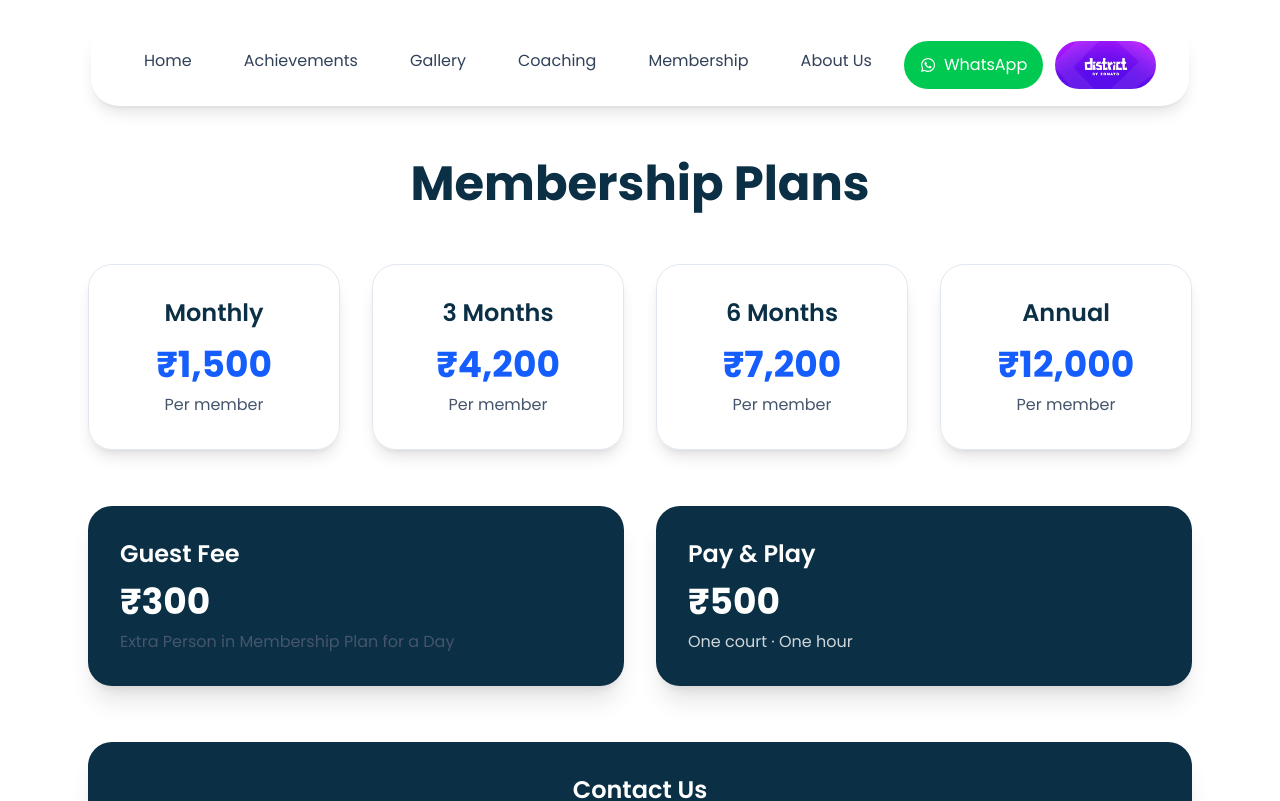
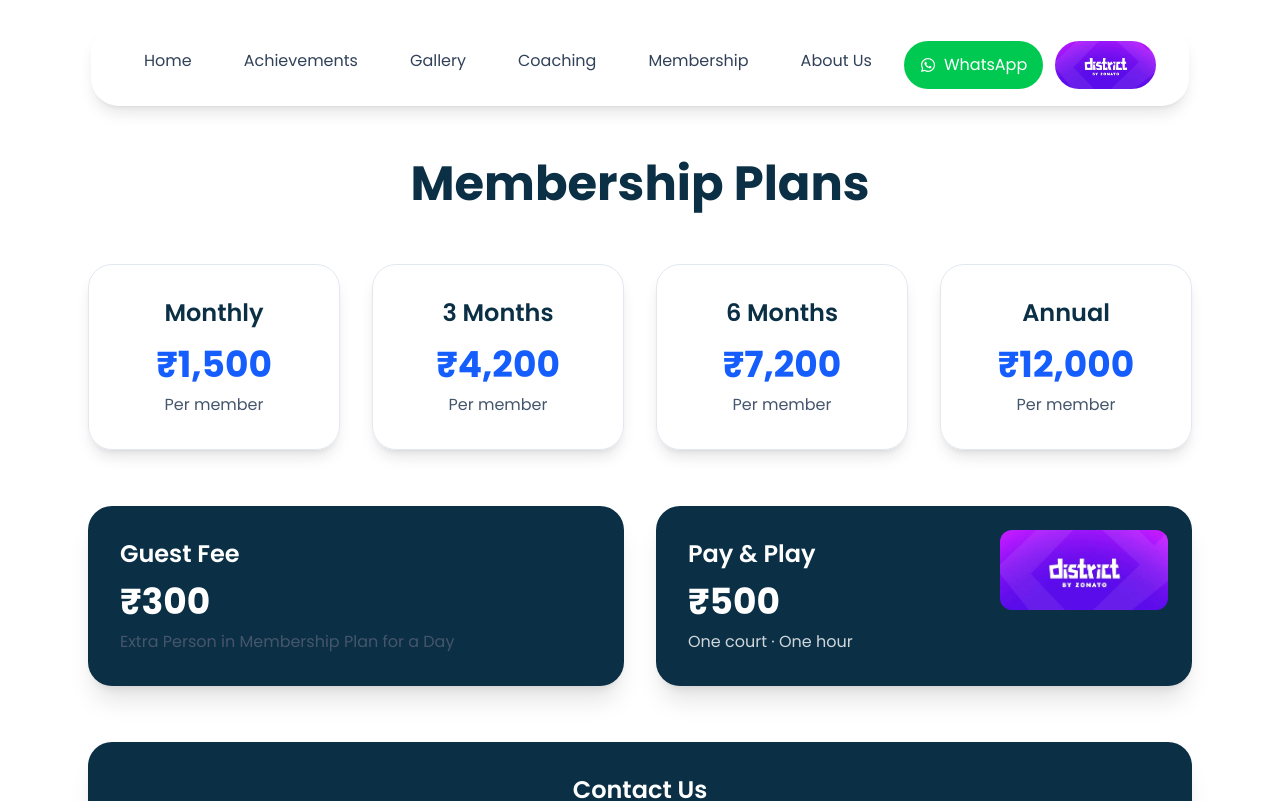
Before and after one commit to periza0/mlm-admin, a React (Vite) app: page /membership in a window 1280 px wide. Shown: the top 801 px of the page. Built offline with nearby package versions, Linux system fonts and the light colour scheme.

Commit message:
membership logo

```diff
--- a/src/pages/Membership.jsx
+++ b/src/pages/Membership.jsx
@@ -1,3 +1,4 @@
+import districtLogo from "../assets/district1.png";
 export default function Membership() {
   return (
 <section className="pt-40 pb-24 bg-white">
@@ -68,11 +69,25 @@ export default function Membership() {
           Extra Person in Membership Plan for a Day
         </p>
       </div>
+      <div className="relative rounded-3xl bg-[#0b3046] p-8 text-white shadow-xl">
 
-      <div className="rounded-3xl bg-[#0b3046] p-8 text-white shadow-xl">
+  <a
+    href="https://www.district.in/play/mlm-sports-club-mlm-sports-club-amritsar-slots-booking"
+    target="_blank"
+    rel="noreferrer"
+    className="absolute top-6 right-6 hover:scale-105 transition"
+  >
+    <img
+      src={districtLogo}
+      alt="District"
+      className="h-20 w-auto rounded-xl"
+    />
+  </a>
+
   <h3 className="text-2xl font-semibold">
     Pay & Play
   </h3>
+
   <p className="mt-3 text-4xl font-bold">
     ₹500
   </p>
```
Lines whose indentation alone changed are shown as unchanged.
